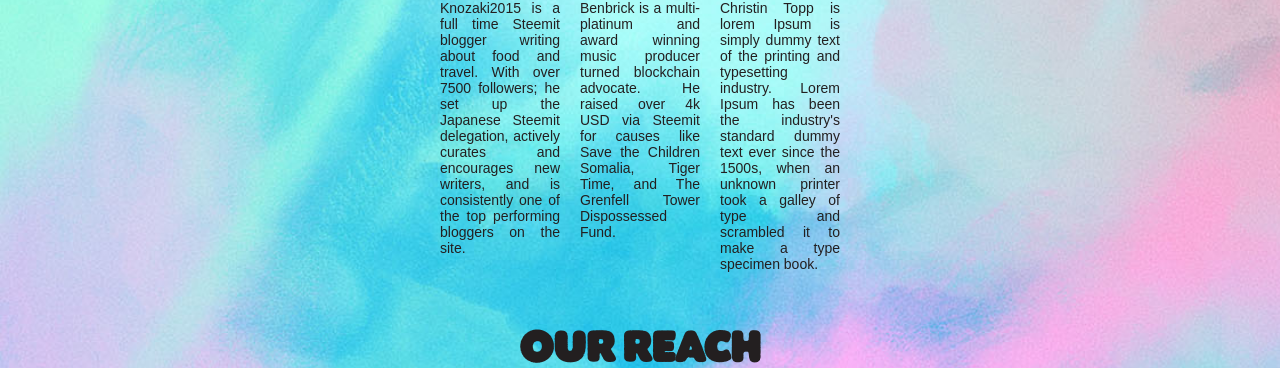
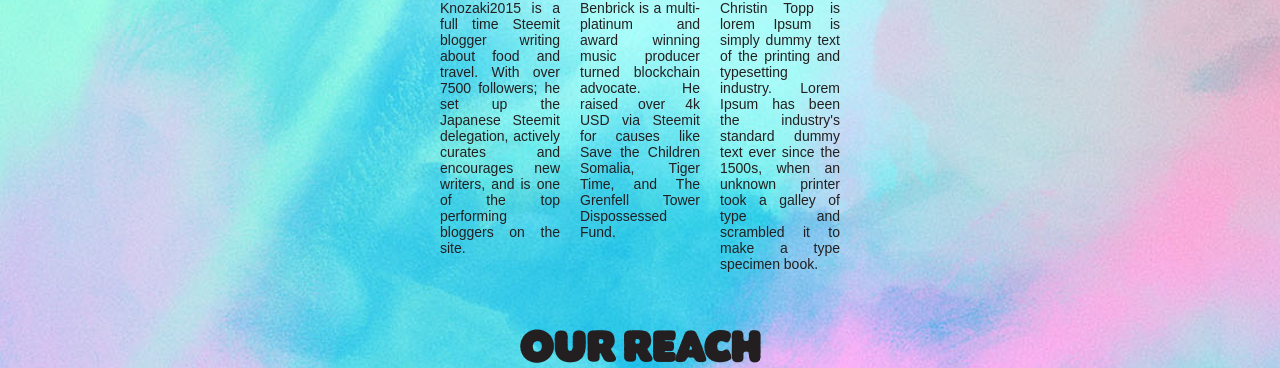
Before and after one commit to orbitprojectcharity/orbitproject, a Jekyll site: the page built from index.html, in a window 1280 px wide. Shown: the part 442-810 px from the top of the page. Built offline with Jekyll 4.4.1, drawn with Linux system fonts in a browser that asks for light colours.

Commit message:
Update from Forestry.io - _data/team.yml

```diff
--- a/_data/team.yml
+++ b/_data/team.yml
@@ -2,8 +2,8 @@
 - img: "/uploads/2018/03/17/Screen Shot 2018-03-17 at 15.46.47.png"
   content: Knozaki2015 is a full time Steemit blogger writing about food and travel.
     With over 7500 followers; he set up the Japanese Steemit delegation, actively
-    curates and encourages new writers, and is consistently one of the top performing
-    bloggers on the site.
+    curates and encourages new writers, and is one of the top performing bloggers
+    on the site.
 - img: "/uploads/2018/03/17/4B382C3F-49D3-45DC-AF5E-91B8905FBA37.jpg"
   content: Benbrick is a multi-platinum and award winning music producer turned blockchain
     advocate. He raised over 4k USD via Steemit for causes like Save the Children
```
